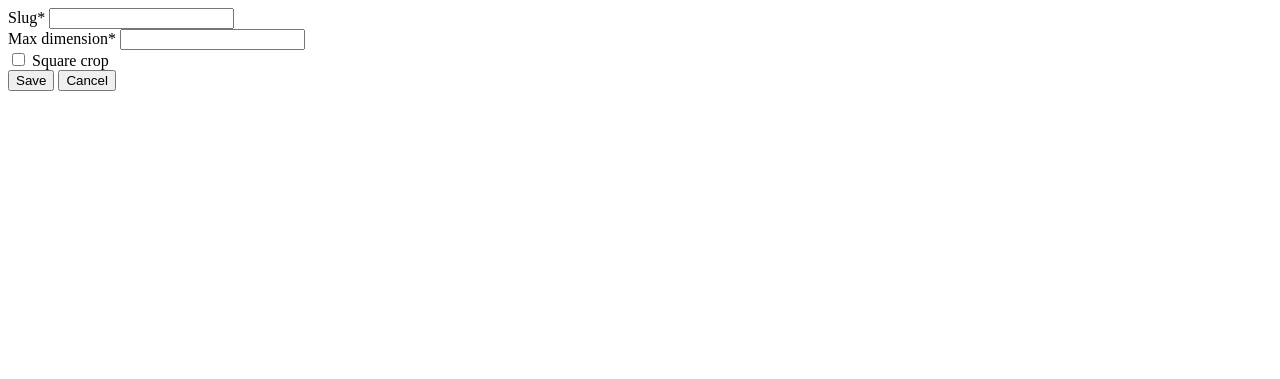
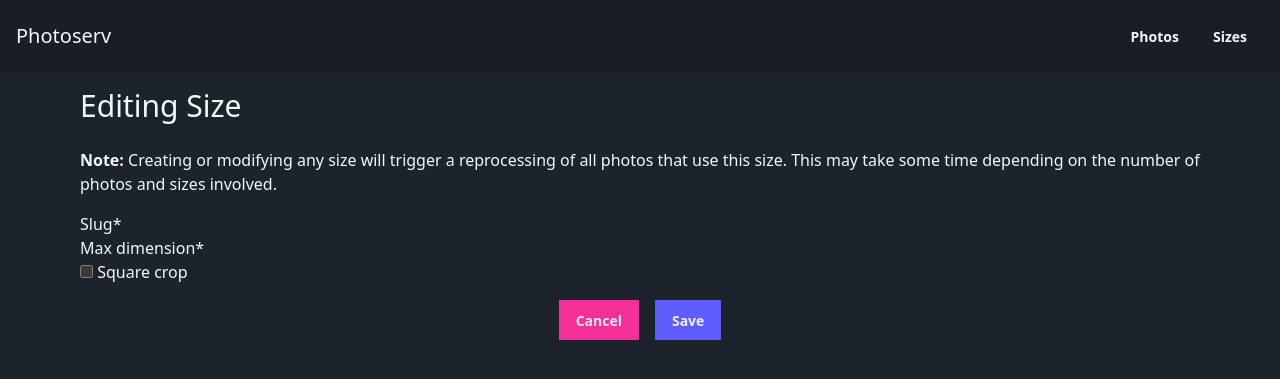
Before and after one commit to itsmaxymoo/photoserv, a Django app: page /sizes/new/ in a window 1280 px wide. Shown: the top 379 px of the page. Run offline with Django 5.2, Linux system fonts and the light colour scheme; style sheets or scripts are compiled from the project's sources; parts of the project's set-up code (start-up, migrations or seed data) failed here and were passed over; some libraries are stand-ins or nearby versions.

Commit message:
django based crud for sizes

```diff
--- a/core/mixins.py
+++ b/core/mixins.py
@@ -2,11 +2,16 @@ class CRUDGenericMixin:
     object_type_name = "Object"
     object_type_name_plural = None
     object_url_name_slug = None
+    no_object_detail_page = False
+
+    edit_disclaimer = None
 
     def get_context_data(self, **kwargs):
         context = super().get_context_data(**kwargs)
         context["object_type_name"] = self.object_type_name
         context["object_type_name_plural"] = self.object_type_name_plural or f"{self.object_type_name}s"
         context["object_url_name_slug"] = self.object_url_name_slug or self.object_type_name.lower()
+        context["no_object_detail_page"] = self.no_object_detail_page == True if hasattr(self, 'no_object_detail_page') else False
+        context["edit_disclaimer"] = self.edit_disclaimer
 
         return context
--- a/core/models.py
+++ b/core/models.py
@@ -149,7 +149,7 @@ class Size(models.Model):
         super().delete(*args, **kwargs)
 
     def __str__(self):
-        return f"{self.name} ({self.max_dimension}px)"
+        return f"{self.slug} ({self.max_dimension}px)"
 
     class Meta:
         ordering = ["max_dimension"]
--- a/core/urls.py
+++ b/core/urls.py
@@ -9,8 +9,8 @@ urlpatterns = [
     path("photos/<pk>/delete/", PhotoDeleteView.as_view(), name="photo-delete"),
     path("photos/<pk>/", PhotoDetailView.as_view(), name="photo-detail"),
 
-    path("sizes/", size_list, name="size-list"),
-    path("sizes/new/", size_create, name="size-create"),
-    path("sizes/<int:pk>/edit/", size_edit, name="size-edit"),
-    path("sizes/<int:pk>/delete/", size_delete, name="size-delete"),
+    path("sizes/", SizeListView.as_view(), name="size-list"),
+    path("sizes/new/", SizeCreateView.as_view(), name="size-create"),
+    path("sizes/<int:pk>/edit/", SizeUpdateView.as_view(), name="size-edit"),
+    path("sizes/<int:pk>/delete/", SizeDeleteView.as_view(), name="size-delete"),
 ]
--- a/core/views.py
+++ b/core/views.py
@@ -1,12 +1,9 @@
-from django.shortcuts import render, get_object_or_404
 from django.urls import reverse
 from django.views.generic import DetailView, CreateView, UpdateView, DeleteView
 from django_tables2.views import SingleTableView
-from django.views.decorators.http import require_http_methods
-from django.http import HttpResponse, HttpResponseRedirect
 from .models import Photo, Size
 from .forms import PhotoForm, SizeForm
-from .tables import PhotoTable
+from .tables import PhotoTable, SizeTable
 from .mixins import CRUDGenericMixin
 
 #region Photo
@@ -57,46 +54,44 @@ class PhotoDeleteView(DeleteView):
 #region Sizes
 
 
-def size_list(request):
-    sizes = Size.objects.all()
-    template = "core/size_table.html" if request.htmx else "core/size_list.html"
-    return render(request, template, {"sizes": sizes})
+class SizeMixin(CRUDGenericMixin):
+    object_type_name = "Size"
+    object_type_name_plural = "Sizes"
+    object_url_name_slug = "size"
+    no_object_detail_page = True  # Sizes do not have a detail page
+    edit_disclaimer = "Creating or modifying any size will trigger a reprocessing of all photos that use this size. This may take some time depending on the number of photos and sizes involved."
 
 
-def size_edit(request, pk):
-    size = get_object_or_404(Size, pk=pk)
-    if size.builtin:
-        return render(request, "core/partials/size_row.html", {"size": size})
-
-    if request.method == "POST":
-        form = SizeForm(request.POST, instance=size)
-        if form.is_valid():
-            form.save()
-            return render(request, "core/partials/size_row.html", {"size": size})
-    else:
-        form = SizeForm(instance=size)
-    return render(request, "core/partials/size_form.html", {"form": form, "size": size})
+class SizeListView(SizeMixin, SingleTableView):
+    model = Size
+    template_name = "generic_crud_list.html"
+    table_class = SizeTable  # No table for sizes yet
 
 
-def size_create(request):
-    if request.method == "POST":
-        form = SizeForm(request.POST)
-        if form.is_valid():
-            size = form.save()
-            return render(request, "core/partials/size_row.html", {"size": size})
-        return render(request, "core/partials/size_form.html", {"form": form, "size": None})
-    else:  # GET -> return blank form
-        form = SizeForm()
-        return render(request, "core/partials/size_form.html", {"form": form, "size": None})
+class SizeCreateView(SizeMixin, CreateView):
+    model = Size
+    form_class = SizeForm
+    template_name = "generic_crud_form.html"
+
+    def get_success_url(self):
+        return reverse('size-list')
 
 
-@require_http_methods(["POST"])
-def size_delete(request, pk):
-    size = get_object_or_404(Size, pk=pk)
-    if request.method == "POST" and not size.builtin:
-        size.delete()
+class SizeUpdateView(SizeMixin, UpdateView):
+    model = Size
+    form_class = SizeForm
+    template_name = "generic_crud_form.html"
 
-        return HttpResponse(status=200)  # empty response triggers HTMX remove
-    return HttpResponse(status=400)
+    def get_success_url(self):
+        return reverse('size-list')
+
+
+class SizeDeleteView(SizeMixin, DeleteView):
+    model = Size
+    template_name = 'confirm_delete_generic.html'
+
+    def get_success_url(self):
+        return reverse('size-list')
+
 
 #endregion
--- a/requirements.txt
+++ b/requirements.txt
@@ -5,4 +5,3 @@ django-tables2==2.7.5
 django-crispy-forms==2.4
 crispy-daisyui==0.7.0
 celery==5.5.3
-django-htmx==1.23.2
--- a/templates/base.html
+++ b/templates/base.html
@@ -11,12 +11,11 @@
     <meta name="viewport" content="width=device-width, initial-scale=1" />
 
     {% load static %}
-    {% htmx_script %}
 
     <link href="{% static 'css/style.css' %}" rel="stylesheet" type="text/css" />
 </head>
 
-<body hx-headers='{"x-csrftoken": "{{ csrf_token }}"}'>
+<body>
     <header>
         <div class="navbar p-4 bg-base-200 shadow-sm">
             <div class="navbar-start">
--- a/templates/confirm_delete_generic.html
+++ b/templates/confirm_delete_generic.html
@@ -31,7 +31,7 @@ Confirm Delete - {{ object }}</title>
                 </button>
             </div>
             <div>
-                <a href="../" class="btn btn-primary">
+                <a href="{% if not no_object_detail_page %}../{% else %}../../{% endif %}" class="btn btn-primary">
                     Cancel
                 </a>
             </div>
--- a/templates/core/partials/size_form.html
+++ /dev/null
@@ -1,21 +0,0 @@
-{% load crispy_forms_tags %}
-
-<tr id="size-{% if size %}{{ size.id }}{% else %}new{% endif %}">
-    <td colspan="4">
-        <form class="form"
-              hx-post="{% if size %}{% url 'size-edit' size.id %}{% else %}{% url 'size-create' %}{% endif %}"
-              hx-target="#size-{% if size %}{{ size.id }}{% else %}new{% endif %}"
-              hx-swap="outerHTML">
-            {{ form|crispy }}
-            <div class="mt-2">
-                <button type="submit" class="btn btn-primary btn-sm">Save</button>
-                <button type="button" class="btn btn-ghost btn-sm"
-                        hx-get="{% url 'size-list' %}"
-                        hx-target="#sizes-container"
-                        hx-swap="innerHTML">
-                    Cancel
-                </button>
-            </div>
-        </form>
-    </td>
-</tr>
--- /dev/null
+++ b/templates/core/partials/size_table_delete_button.html
@@ -0,0 +1 @@
+<a href="{% url 'size-delete' record.pk %}" class="btn btn-error w-full sm:w-auto">Delete</a>
--- /dev/null
+++ b/templates/core/partials/size_table_edit_button.html
@@ -0,0 +1 @@
+<a href="{% url 'size-edit' record.pk %}" class="btn btn-primary w-full sm:w-auto">Edit</a>
--- a/templates/core/photo_detail.html
+++ b/templates/core/photo_detail.html
@@ -7,7 +7,7 @@
 {% block content %}
 <h2 class="text-3xl inline-flex gap-2">
     <span class="font-extralight">
-        {% include "partials/components/back_button.html" %}
+        {% include "partials/back_button.html" %}
         Photo #{{ object.id }}:
     </span>
     {{ object }}
--- a/templates/generic_crud_form.html
+++ b/templates/generic_crud_form.html
@@ -16,13 +16,21 @@ Editing {{ object|default:object_type_name }}
         <div>
             <h2>Editing {{ object|default:object_type_name }}</h2>
         </div>
+        {% if edit_disclaimer is not None %}
+        <div>
+            <p>
+                <strong>Note:</strong> {{ edit_disclaimer }}
+            </p>
+        </div>
+        {% endif %}
         <div>
             {{ form|crispy }}
         </div>
 
         <div class="flex flex-col sm:flex-row gap-4 justify-center">
             <div>
-                <a href="../" class="btn btn-secondary btn">
+                <a href="{% if not no_object_detail_page or object is None %}../{% else %}../../{% endif %}"
+                    class="btn btn-secondary btn">
                     Cancel
                 </a>
             </div>
--- a/templates/generic_crud_list.html
+++ b/templates/generic_crud_list.html
@@ -5,7 +5,7 @@
 
 {% block content %}
 <div class="flex justify-between">
-    <h2>List of {{ object_type_name_plural }}</h2>
+    <h2>{{ object_type_name_plural }}</h2>
     <a href="{% url object_url_name_slug|add:'-create' %}" class="btn btn-primary">
         Create
     </a>
```
Also changed, not shown: core/tables.py (+22 -0 lines), templates/core/partials/size_row.html (deleted, +0 -22 lines), templates/core/size_list.html (deleted, +0 -22 lines), templates/core/size_table.html (deleted, +0 -17 lines), templates/partials/back_button.html (renamed from templates/partials/components/back_button.html).
